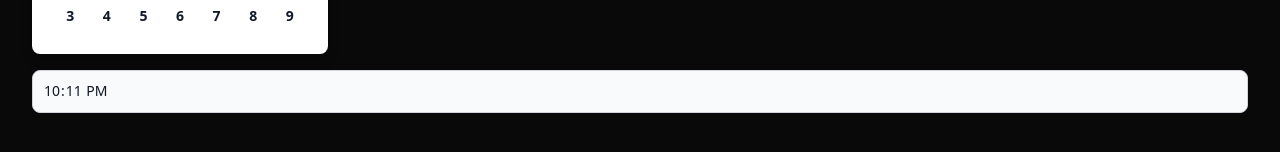
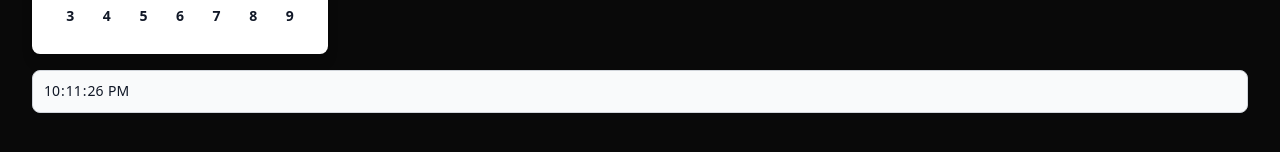
Before and after one commit to keenanlk/epocher-v2, a React (Vite) app: page / in a window 1280 px wide. Shown: the part 496-648 px from the top of the page. Built offline with nearby package versions, Linux system fonts and the light colour scheme.

Commit message:
feat: implement seconds in time input

```diff
--- a/src/App.tsx
+++ b/src/App.tsx
@@ -26,11 +26,13 @@ function App() {
   }
 
   function onTimeChange(event: React.ChangeEvent<HTMLInputElement>) {
+    debugger;
     const time = event.target.value;
-    const [hours, minutes] = time.split(":");
+    const [hours, minutes, seconds] = time.split(":");
     const newDate = new Date(date);
     newDate.setHours(parseInt(hours));
     newDate.setMinutes(parseInt(minutes));
+    newDate.setSeconds(parseInt(seconds));
     setDate(newDate);
   }
 
@@ -65,6 +67,10 @@ function App() {
     calendarDate.setMinutes(date.getMinutes());
     calendarDate.setSeconds(date.getSeconds());
     setDate(calendarDate);
+  }
+
+  function formatTimeUnit(unit: number): string {
+    return unit < 10 ? `0${unit}` : `${unit}`;
   }
 
   return (
@@ -113,8 +119,9 @@ function App() {
           <TextInput
             sizing="md"
             type="time"
+            step="1"
             onChange={onTimeChange}
-            value={`${date.getHours()}:${date.getMinutes()}`}
+            value={`${formatTimeUnit(date.getHours())}:${formatTimeUnit(date.getMinutes())}:${formatTimeUnit(date.getSeconds())}`}
           />
         </div>
       </div>
```
